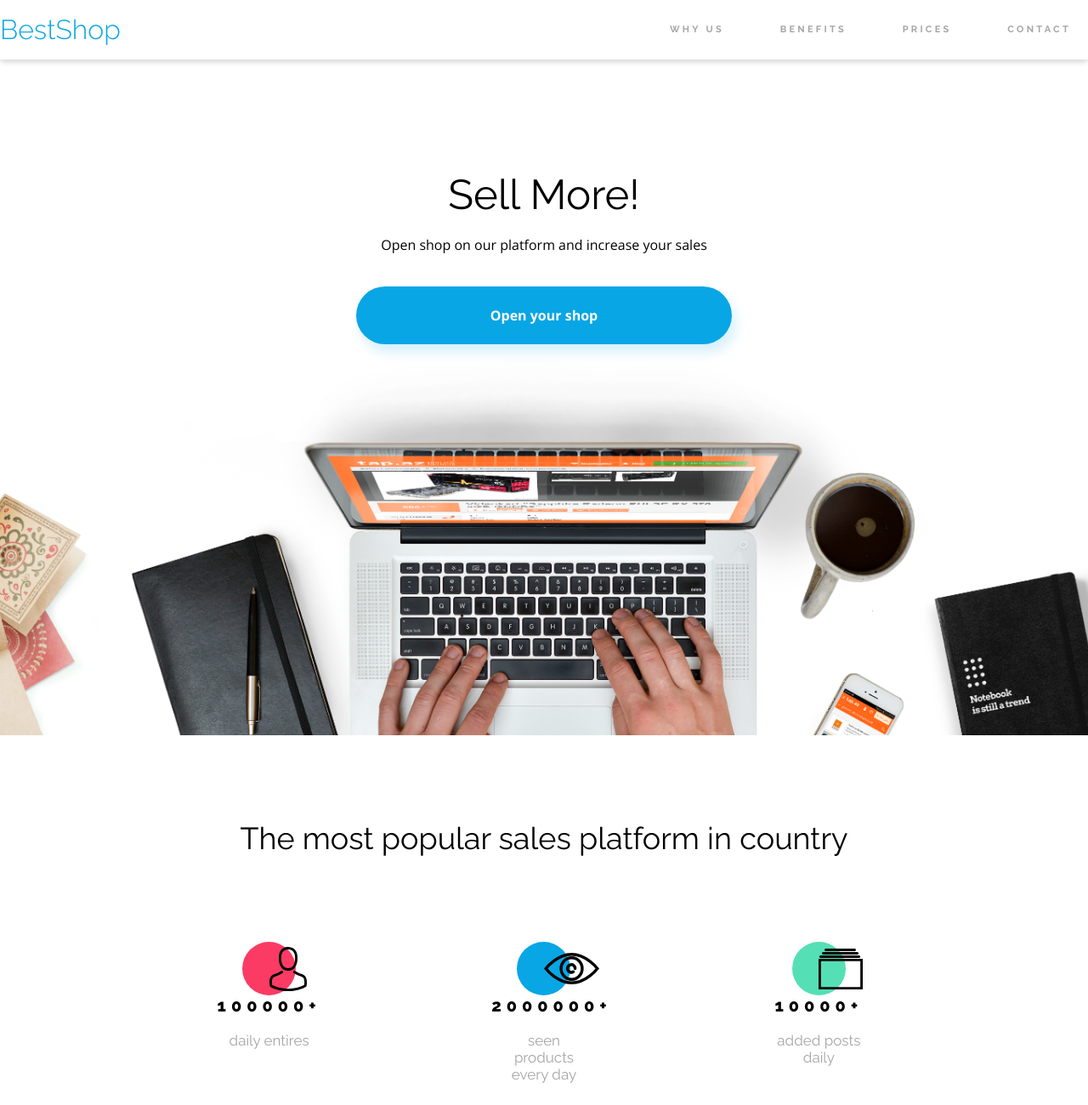
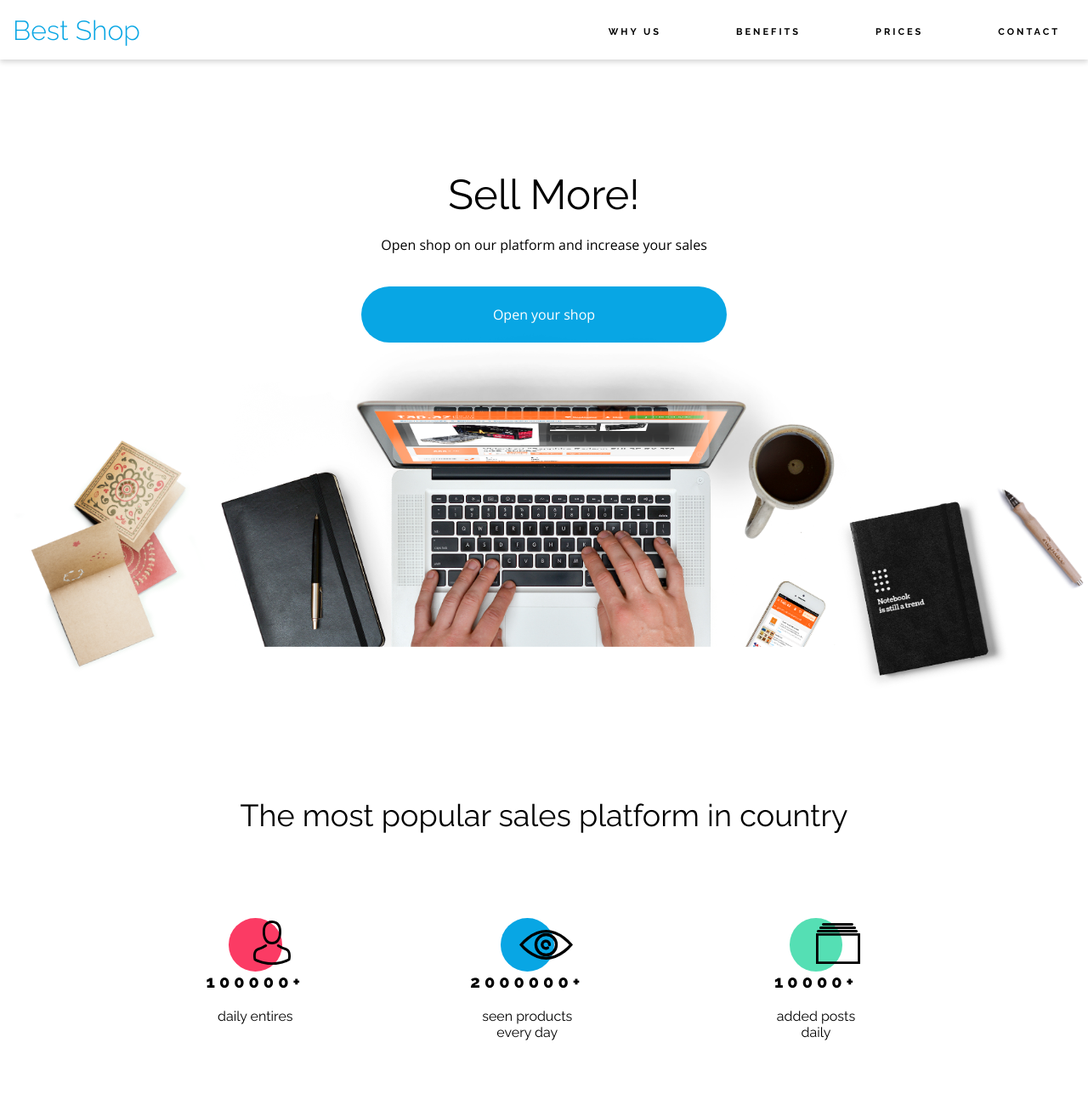
Before and after one commit to Przemaron/09_Dzien_5_Gotowy_Warsztat-moje, a plain HTML site: page index.html in a window 1280 px wide. Shown: the top 1300 px of the page at 85% size. Drawn offline with nearby package versions, Linux system fonts and the light colour scheme.

Commit message:
rebuilding_page

```diff
--- a/css/style.css
+++ b/css/style.css
@@ -15,6 +15,7 @@
 .container {
 	max-width: 1352px;
 	margin: 0 auto;
+	padding: 15px;
 }
 
 body {
@@ -24,9 +25,7 @@ body {
 /* header */
 
 .header {
-	width: 100%;
 	height: 70px;
-	line-height: 70px;
 	box-shadow: 0px 3px 6px #00000029;
 }
 
@@ -34,276 +33,152 @@ body {
 	display: flex;
 	justify-content: space-between;
 	align-items: center;
+	height: 100%;
 }
 
 .header__logo {
-	display: flex;
-	align-items: center;
-	width: 60%;
 	font-size: 32px;
 	font-weight: 300;
 	color: var(--color-primary);
-}
-
-.nav {
-	display: flex;
-	width: 40%;
-	justify-content: center;
-	align-items: center;
+	text-decoration: none;
 }
 
 .nav__list {
-	width: 100%;
 	display: flex;
-	justify-content: space-between;
 }
 
 .list__element {
-	height: 70px;
-	padding: 0 10px;
-	text-transform: uppercase;
-	font-weight: bold;
-	letter-spacing: 3.28px;
-	font-size: 11px;
+	padding: 0 26px;
+}
+
+.list__element:last-child {
+	padding-right: 0;
 }
 
 .list__element a {
+	color: var(--color-grey);
+	font-weight: 700;
+	font-size: 0.6875rem;
+	text-transform: uppercase;
+	padding: 28px 18px 22px;
+	border-bottom: 4px solid transparent;
+	letter-spacing: 0.1875rem;
 	text-decoration: none;
-	padding: 25px 10px;
-	color: #a5a5a5;
 }
 
-.list__element:hover {
+.list__element a:hover {
 	border-bottom: 5px solid var(--color-primary);
-}
-
-.list__element:hover a {
-	color: var(--color-);
+	color: black;
 }
 
 /* section */
 /* open */
-
-.open {
-	text-align: center;
-	width: 100%;
-	padding-top: 130px;
-	background-position: bottom;
-}
-
-.open__content {
+.opening {
 	display: flex;
 	flex-direction: column;
 	justify-content: center;
-	align-items: center;
-	width: 100%;
+}
+.opening__content {
+	text-align: center;
 }
 
-.open__title {
-	font-size: 49px;
-	color: var(--color-black);
+.opening__title {
+	margin-top: 8.125rem;
+	font-size: 3.0625rem;
 }
 
-.open__text {
-	margin-top: 20px;
-	font-size: 16px;
+.opening__text {
+	margin-top: 1.25rem;
+	margin-bottom: 3.75rem;
 	font-family: var(--font-secondary);
-	color: var(--color-black);
+}
+.opening__btn {
+	border-radius: 2.5rem;
+	background-color: var(--color-primary);
+	padding: 1.375rem 9.688rem;
+	text-decoration: none;
+	color: var(--color-white);
+	font-family: var(--font-secondary);
 }
 
-.open__btn {
-	display: inline-block;
-	background-color: var(--color-primary);
-	border-radius: 40px;
-	box-shadow: 5px 10px 14px var(--color-primary-shadow);
-	padding: 22px 157px;
-	text-decoration: none;
-	color: var(--color-white);
-	font-size: 16px;
-	font-weight: bold;
-	font-family: var(--font-secondary);
-	margin-top: 38px;
-	border: 1px solid transparent;
-}
-
-.open__btn:hover {
-	background-color: var(--color-white);
-	color: var(--color-primary);
-	border: 1px solid var(--color-primary);
-}
-
-.open__img {
-	display: flex;
-	justify-content: center;
-	align-items: center;
+.opening__content img {
 	width: 100%;
-	height: 70vh;
-	background-image: url('../assets/Background.png');
-	background-size: cover;
-	background-position: bottom;
+	height: auto;
 }
 
 .statistics {
-	position: relative;
-	top: -100px;
+	/* position: relative; */
+	top: -5rem;
+	padding-top: 6.25rem;
 	background-color: var(--color-white);
-	padding: 100px 0;
-	text-align: center;
 }
 
 .statistics__title {
-	font-size: 36px;
-	margin-bottom: 101px;
+	text-align: center;
+	font-size: 2.25rem;
 }
 
 .statistics__card-box {
 	display: flex;
-	justify-content: center;
-	align-items: start;
-	padding: 0 150px;
+	max-width: 50rem;
+	margin: 6.25rem auto 12.5rem;
+	justify-content: space-between;
 }
 
 .box__card {
-	position: relative;
+	max-width: 10rem;
 	display: flex;
-	width: 33%;
-	padding: 0 100px;
 	flex-direction: column;
+	justify-content: start;
 	align-items: center;
 }
 
 .card__circle {
-	display: flex;
-	justify-content: center;
-	align-items: center;
-	width: 63px;
-	height: 63px;
+	position: relative;
+	width: 3.919rem;
+	height: 3.919rem;
 	border-radius: 50%;
 }
 
 .circle__img {
 	position: absolute;
+}
+
+.box__card:nth-child(1) .card__circle {
+	background-color: var(--color-redish);
+}
+
+.box__card:nth-child(1) .circle__img {
+	top: 0.188rem;
+	left: 47%;
+}
+
+.box__card:nth-child(2) .card__circle {
+	background-color: var(--color-primary);
+}
+
+.box__card:nth-child(2) .circle__img {
+	top: 0.875rem;
+	left: 35%;
+}
+
+.box__card:nth-child(3) .card__circle {
+	background-color: var(--color-greenish);
+}
+
+.box__card:nth-child(3) .circle__img {
+	top: 0.375rem;
 	left: 50%;
 }
 
-.card__circle--red {
-	background-color: var(--color-redish);
-}
-.card__circle--blue {
-	background-color: var(--color-primary);
-}
-.card__circle--green {
-	background-color: var(--color-greenish);
-}
-
 .box__card-number {
-	font-size: 20px;
+	font-size: 1.25rem;
 	font-weight: 800;
-	letter-spacing: 5.96px;
-	margin: 0 auto;
+	letter-spacing: 0.313rem;
 }
 
 .box__card-text {
-	font-size: 17px;
-	color: #a5a5a5;
-	margin-top: 19px;
-	padding: 0 10px;
+	text-align: center;
+	padding: 0 1rem;
+	margin-top: 1.188rem;
 }
-
-/* benefits */
-
-.benefits {
-	padding: 100px 0;
-	background-color: var(--color-light-grey);
-}
-
-.benefits__content {
-	padding: 0 100px;
-}
-
-.benefits__single {
-	background-color: var(--color-white);
-	border: 1px solid #e8e9ed;
-	display: flex;
-	justify-content: space-between;
-	align-items: flex-end;
-	margin-bottom: 37px;
-	border-radius: 5px;
-}
-
-.benefits__text {
-	max-width: 415px;
-	margin: 90px 36px;
-}
-
-.benefits__text::after {
-	content: '';
-	width: 332px;
-	height: 4px;
-	background-color: var(--accent-color);
-	display: block;
-	margin-top: 50px;
-}
-
-.benefits__description {
-	margin-top: 30px;
-	line-height: 1.375rem;
-}
-
-.benefits__image {
-	position: relative;
-}
-
-.benefits__image img {
-	position: relative;
-	z-index: 2;
-}
-
-.benefits__single--notebook {
-	--accent-color: var(--color-redish);
-}
-
-.benefits__single--notebook .benefits__image {
-	margin-right: 117px;
-	margin-bottom: 38px;
-}
-
-.benefits__single--notebook .benefits__image::before {
-	content: '';
-	width: 180px;
-	height: 180px;
-	background-color: var(--accent-color);
-	display: block;
-	position: absolute;
-	border-radius: 40px;
-	right: 0;
-	top: -40px;
-	transform: rotate(45deg);
-}
-
-.benefits__single--phone {
-	--accent-color: var(--color-primary);
-	flex-direction: row-reverse;
-	padding: 12px 20px 0 70px;
-}
-
-.benefits__single--phone .benefits__image::before {
-	content: '';
-	width: 320px;
-	height: 320px;
-	background-color: var(--accent-color);
-	display: block;
-	border-radius: 50%;
-	position: absolute;
-	left: 0;
-	top: -20px;
-}
-
-.benefits__single--phone .benefits__image img {
-	width: 426px;
-	height: auto;
-}
-
-/* .benefits__single--phone .benefits__text {
-	margin: 70px 0;
-  } */
--- a/index.html
+++ b/index.html
@@ -17,8 +17,8 @@
 <body>
     <header class="header">
         <div class="header__content container">
-            <p class="header__logo">BestShop</p>
-            <nav class="nav">
+            <a href="" class="header__logo">Best Shop</a>
+            <nav>
                 <ul class="nav__list">
                     <li class="list__element"><a href="#">why us</a></li>
                     <li class="list__element"><a href="#">benefits</a></li>
@@ -29,21 +29,22 @@
         </div>
     </header>
 
-    <section class="open">
-        <div class="open__content">
-            <h1 class="open__title">Sell More!</h1>
-            <p class="open__text">Open shop on our platform and increase your sales</p>
-            <a class="open__btn" href="#">Open your shop</a>
-            <div class="open__img"></div>
+    <main>
+        <section class="opening">
+            <div class="opening__content">
+                <h1 class="opening__title">Sell More!</h1>
+                <p class="opening__text">Open shop on our platform and increase your sales</p>
+                <a class="opening__btn" href="#">Open your shop</a>
+                <img src="./assets/Background.png" alt="background">
             </div>
         </section>
 
         <section class="statistics">
-        <div class="statictics_content container">
+            <div class="statistics_content container">
                 <h2 class="statistics__title">The most popular sales platform in country</h2>
                 <div class="statistics__card-box">
                     <div class="box__card">
-                    <div class="card__circle card__circle--red">
+                        <div class="card__circle">
                             <img class="circle__img" src="./assets/Person.svg" alt="">
                         </div>
                         <p class="box__card-number">100000+</p>
@@ -51,7 +52,7 @@
                     </div>
 
                     <div class="box__card">
-                    <div class="card__circle card__circle--blue">
+                        <div class="card__circle">
                             <img class="circle__img" src="./assets/Eye.svg" alt="">
                         </div>
                         <p class="box__card-number">2000000+</p>
@@ -59,7 +60,7 @@
                     </div>
 
                     <div class="box__card">
-                    <div class="card__circle card__circle--green">
+                        <div class="card__circle">
                             <img class="circle__img" src="./assets/Catalog.svg" alt="">
                         </div>
                         <p class="box__card-number">10000+</p>
@@ -69,48 +70,9 @@
 
             </div>
         </section>
+    </main>
 
-    <section class="benefits">
-        <div class="benefit__content container">
-            <div class="benefits__single benefits__single--notebook">
-                <div class="benefits__text">
-                    <h3 class="benefits__title">Be always first</h3>
-                    <div class="benefits__description">
-                        Lorem ipsum dolor sit amet, consectetur adipiscing elit, sed do eiusmod tempor incididunt ut
-                        labore et dolore magna aliqua. Ut enim ad minim veniam.
-                    </div>
-                </div>
-                <div class="benefits__image">
-                    <img src="./assets/Macbook2.png" alt="macbook">
-                </div>
-            </div>
 
-            <div class="benefits__single benefits__single--phone">
-                <div class="benefits__text">
-                    <h2 class="benefits__title">Yout shop is where you are!</h2>
-                    <div class="benefits__description">
-                        Lorem ipsum dolor sit amet, consectetur adipiscing elit, sed do eiusmod tempor incididunt ut
-                        labore et dolore magna aliqua. Ut enim ad minim veniam.
-                    </div>
-                </div>
-                <div class="benefits__image">
-                    <img src="./assets/iPhone2.png" alt="iphone">
-                </div>
-            </div>
-
-            <div class="benefits__single benefits__single--solo">
-                <div class="benefits__text">
-                    <h2 class="benefits__title">De always first</h2>
-                    <div class="benefits__description">
-                        Lorem ipsum dolor sit amet, consectetur adipiscing elit, sed do eiusmod tempor incididunt ut
-                        labore et dolore magna aliqua. Ut enim ad minim veniam.
-                    </div>
-                </div>
-                <div class="benefitsd__image">
-                    <img src="./assets/Trumpet.png" alt="tumpet">
-                </div>
-            </div>
-    </section>
 </body>
 
 </html>
```
Lines whose indentation alone changed are shown as unchanged.
